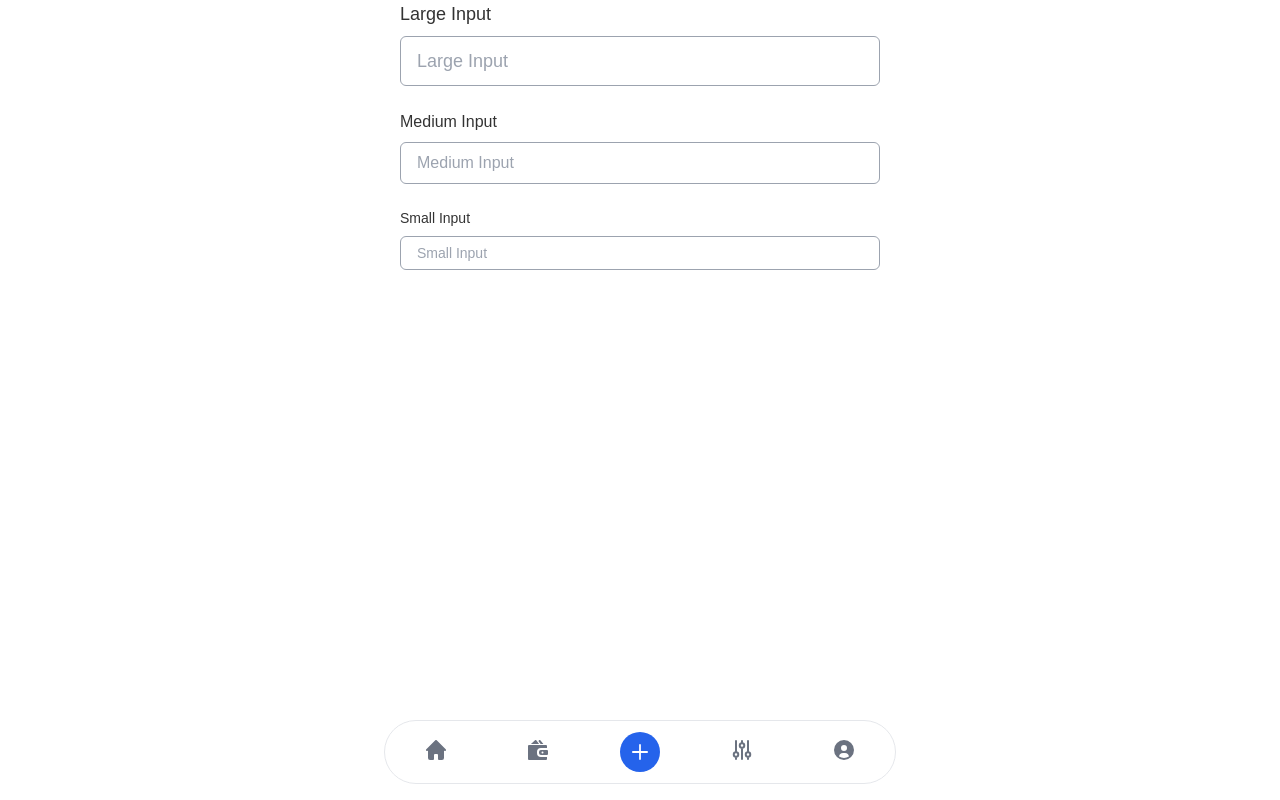
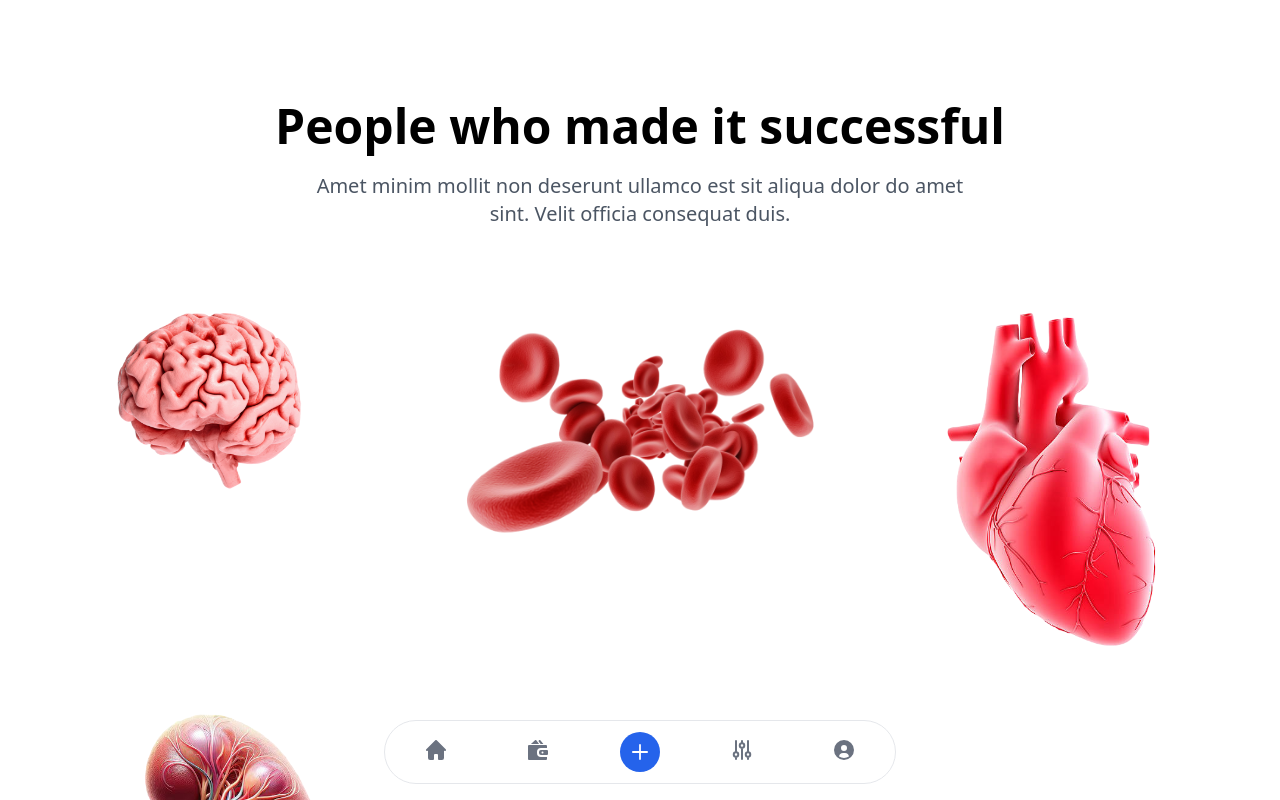
Before and after one commit to Sandile88/webApp, a Next.js app in the folder client/: page / in a window 1280 px wide. Shown: the top 800 px of the page. Built offline with nearby package versions, Linux system fonts and the light colour scheme.

Commit message:
updated app landing page

```diff
--- a/client/app/components/BottomNav.tsx
+++ b/client/app/components/BottomNav.tsx
@@ -9,16 +9,16 @@
 
 <div className="fixed z-50 w-full h-16 max-w-lg -translate-x-1/2 bg-white border border-gray-200 rounded-full bottom-4 left-1/2 dark:bg-gray-700 dark:border-gray-600">
     <div className="grid h-full max-w-lg grid-cols-5 mx-auto">
-        <button data-tooltip-target="tooltip-home" type="button" className="inline-flex flex-col items-center justify-center px-5 rounded-s-full hover:bg-gray-50 dark:hover:bg-gray-800 group">
+        <Link href="/Home" data-tooltip-target="tooltip-home" type="button" className="inline-flex flex-col items-center justify-center px-5 rounded-s-full hover:bg-gray-50 dark:hover:bg-gray-800 group">
             <svg className="w-5 h-5 mb-1 text-gray-500 dark:text-gray-400 group-hover:text-blue-600 dark:group-hover:text-blue-500" aria-hidden="true" xmlns="http://www.w3.org/2000/svg" fill="currentColor" viewBox="0 0 20 20">
                 <path d="m19.707 9.293-2-2-7-7a1 1 0 0 0-1.414 0l-7 7-2 2a1 1 0 0 0 1.414 1.414L2 10.414V18a2 2 0 0 0 2 2h3a1 1 0 0 0 1-1v-4a1 1 0 0 1 1-1h2a1 1 0 0 1 1 1v4a1 1 0 0 0 1 1h3a2 2 0 0 0 2-2v-7.586l.293.293a1 1 0 0 0 1.414-1.414Z"/>
             </svg>
             <span className="sr-only">Home</span>
-        </button>
-        <Link href="/Home" id="tooltip-home" role="tooltip" className="absolute z-10 invisible inline-block px-3 py-2 text-sm font-medium text-white transition-opacity duration-300 bg-gray-900 rounded-lg shadow-sm opacity-0 tooltip dark:bg-gray-700">
+        </Link>
+        <div id="tooltip-home" role="tooltip" className="absolute z-10 invisible inline-block px-3 py-2 text-sm font-medium text-white transition-opacity duration-300 bg-gray-900 rounded-lg shadow-sm opacity-0 tooltip dark:bg-gray-700">
             Home
             <div className="tooltip-arrow" data-popper-arrow></div>
-        </Link>
+        </div>
         <button data-tooltip-target="tooltip-wallet" type="button" className="inline-flex flex-col items-center justify-center px-5 hover:bg-gray-50 dark:hover:bg-gray-800 group">
             <svg className="w-5 h-5 mb-1 text-gray-500 dark:text-gray-400 group-hover:text-blue-600 dark:group-hover:text-blue-500" aria-hidden="true" xmlns="http://www.w3.org/2000/svg" fill="currentColor" viewBox="0 0 20 20">
                 <path d="M11.074 4 8.442.408A.95.95 0 0 0 7.014.254L2.926 4h8.148ZM9 13v-1a4 4 0 0 1 4-4h6V6a1 1 0 0 0-1-1H1a1 1 0 0 0-1 1v13a1 1 0 0 0 1 1h17a1 1 0 0 0 1-1v-2h-6a4 4 0 0 1-4-4Z"/>
--- a/client/app/components/Home.tsx
+++ b/client/app/components/Home.tsx
@@ -1,7 +1,7 @@
 import React from 'react'
 import CardStats from './CardStats';
 
-const Home = () => {
+const HomeScreen = () => {
   return (
     <section>
         <CardStats/>
@@ -9,4 +9,4 @@
   )
 }
 
-export default Home;
+export default HomeScreen;
--- a/client/app/page.tsx
+++ b/client/app/page.tsx
@@ -1,11 +1,12 @@
 import Image from "next/image";
 import BottomNav from "./components/BottomNav";
 import MobileClinic from "./components/MobileClinic";
+import HomeScreen from "./components/Home";
 
 export default function Home() {
   return (
     <>
-    <MobileClinic/>
+    <HomeScreen/>
     <BottomNav/>
     </>
   );
```
Also changed, not shown: 1 other file (tests, documents, lock files or other folders).
